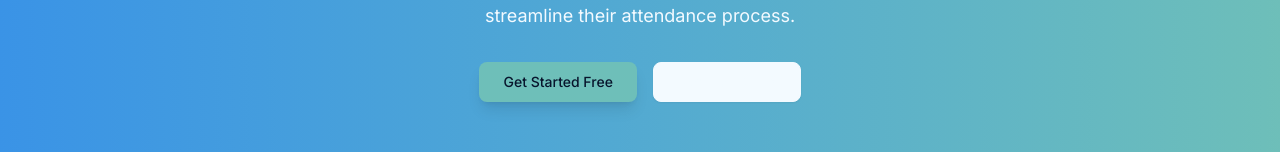
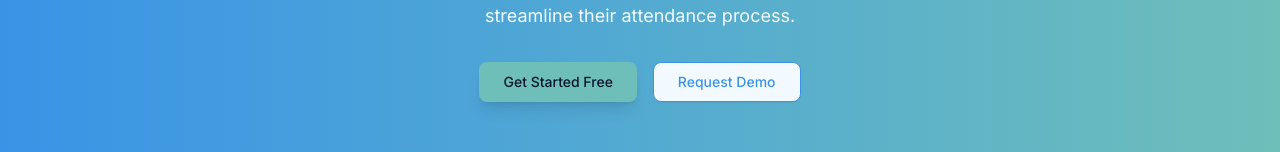
Before and after one commit to ibrahimGoumrane/attendance-frontend, a Next.js app: page / in a window 1280 px wide. Shown: the part 2849-3001 px from the top of the page. Built offline with nearby package versions, Linux system fonts and the light colour scheme.

Commit message:
fix: update CSS variables and button class for improved styling on landing page

```diff
--- a/app/globals.css
+++ b/app/globals.css
@@ -88,7 +88,7 @@
   --sidebar-ring: oklch(0.55 0.05 250);
 
   /* Custom colors for landing page */
-  --primary-50: oklch(96.7% 0.015 277);
+  /* --primary-50: oklch(96.7% 0.015 277);
   --primary-100: oklch(92.3% 0.033 268);
   --primary-200: oklch(86.3% 0.063 263);
   --primary-300: oklch(77.6% 0.108 257);
@@ -108,7 +108,7 @@
   --secondary-600: oklch(50.8% 0.214 137);
   --secondary-700: oklch(44.2% 0.223 137);
   --secondary-800: oklch(38% 0.221 137);
-  --secondary-900: oklch(32.4% 0.21 137);
+  --secondary-900: oklch(32.4% 0.21 137); */
 }
 
 .dark {
--- a/app/page.tsx
+++ b/app/page.tsx
@@ -609,7 +609,7 @@ export default function LandingPage() {
                   <Button
                     size="lg"
                     variant="outline"
-                    className="w-full sm:w-auto border-primary-foreground text-primary-foreground hover:bg-primary-foreground hover:text-primary"
+                    className="w-full sm:w-auto border-primary text-primary hover:bg-primary-foreground hover:text-foreground dark:hover:text-primary-foreground"
                   >
                     Request Demo
                   </Button>
```
